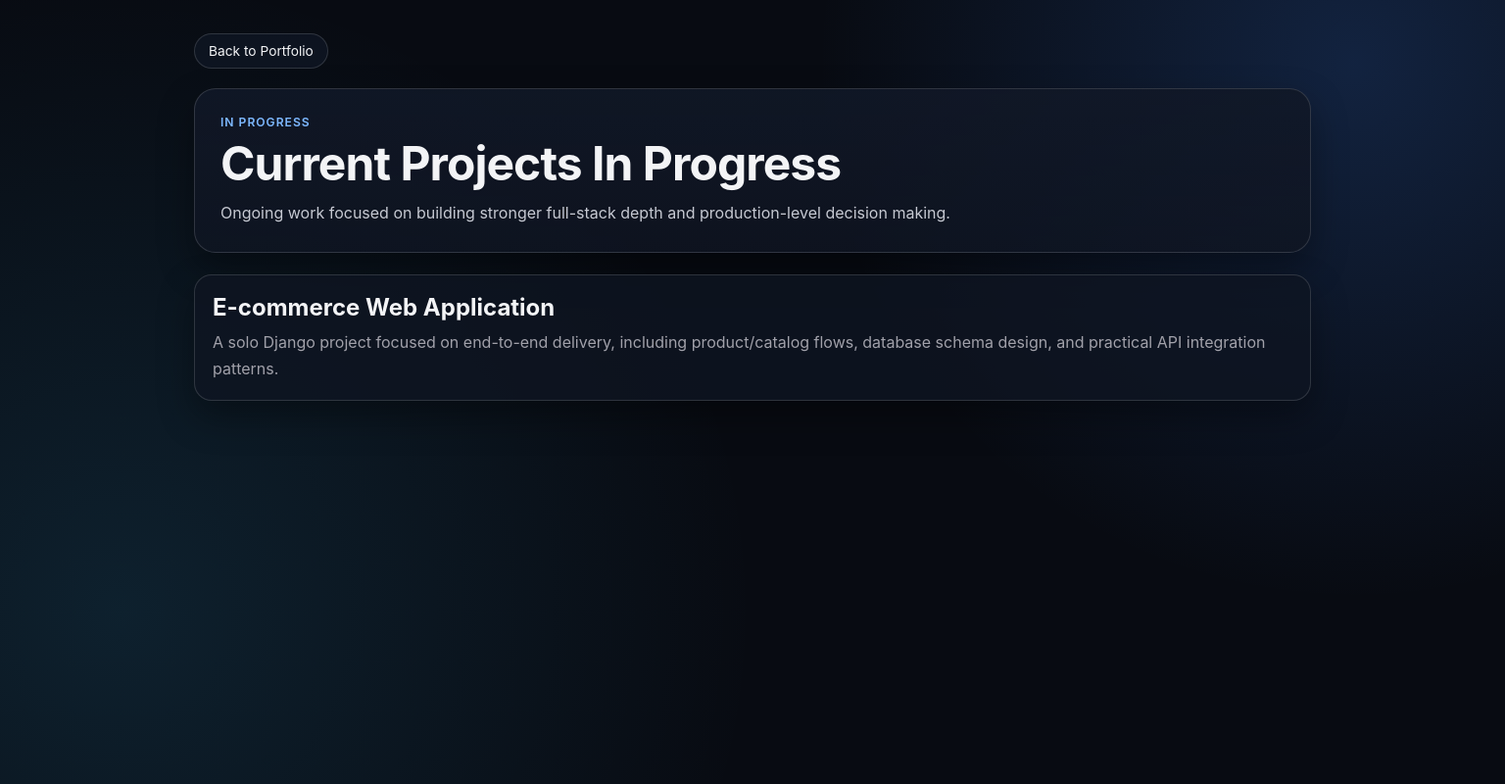
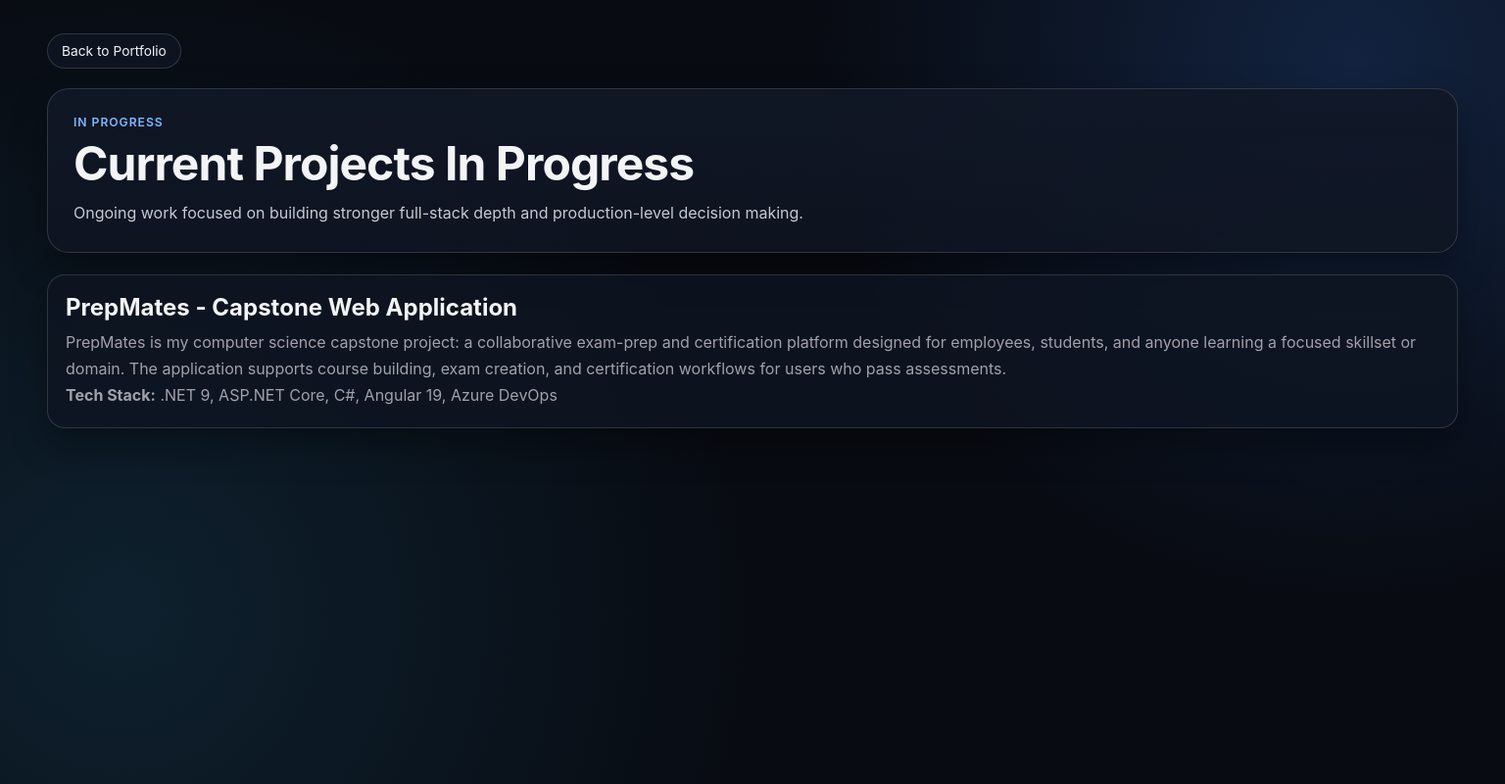
Before and after one commit to drizzy2004/PortfolioWebsite, a website: page portfolio_website/extraProjects.html in a window 1536 px wide. Shown: the whole page at 98% size. Drawn offline with Linux system fonts and the light colour scheme.

Commit message:
Updated future project section, increased max-width caps for larger monitors

```diff
--- a/portfolio_website/extraProjects.html
+++ b/portfolio_website/extraProjects.html
@@ -9,7 +9,7 @@
 <body>
     <main class="page">
         <header class="page-header">
-            <a class="back-link" href="index.html">Back to Portfolio</a>
+            <a class="back-link" href="index.html#portfolio">Back to Portfolio</a>
         </header>
 
         <section class="project-hero">
@@ -22,10 +22,15 @@
 
         <section class="extra-projects">
             <article class="extra-project">
-                <h2>E-commerce Web Application</h2>
+                <h2>PrepMates - Capstone Web Application</h2>
                 <p>
-                    A solo Django project focused on end-to-end delivery, including product/catalog flows,
-                    database schema design, and practical API integration patterns.
+                    PrepMates is my computer science capstone project: a collaborative exam-prep and
+                    certification platform designed for employees, students, and anyone learning a focused
+                    skillset or domain. The application supports course building, exam creation, and
+                    certification workflows for users who pass assessments.
+                </p>
+                <p>
+                    <strong>Tech Stack:</strong> .NET 9, ASP.NET Core, C#, Angular 19, Azure DevOps
                 </p>
             </article>
         </section>
--- a/portfolio_website/project.css
+++ b/portfolio_website/project.css
@@ -27,7 +27,7 @@ body {
 }
 
 .page {
-    width: min(1140px, 92vw);
+    width: min(1240px, 93vw);
     margin: 0 auto;
     padding: 34px 0 76px;
 }
@@ -222,6 +222,16 @@ body {
     line-height: 1.7;
 }
 
+@media (min-width: 1500px) {
+    .page {
+        width: min(1440px, 94vw);
+    }
+
+    .project-layout {
+        gap: 22px;
+    }
+}
+
 @media (max-width: 900px) {
     .project-layout {
         grid-template-columns: 1fr;
```
Also changed, not shown: package.json (added, +7 -0 lines), portfolio_website/asteroids.html (+1 -1 lines), portfolio_website/bitmap.html (+1 -1 lines), portfolio_website/finance.html (+1 -1 lines), portfolio_website/sneaker.html (+1 -1 lines), portfolio_website/style.css (+16 -1 lines), portfolio_website/zenspelling.html (+1 -1 lines), 1 other file.
